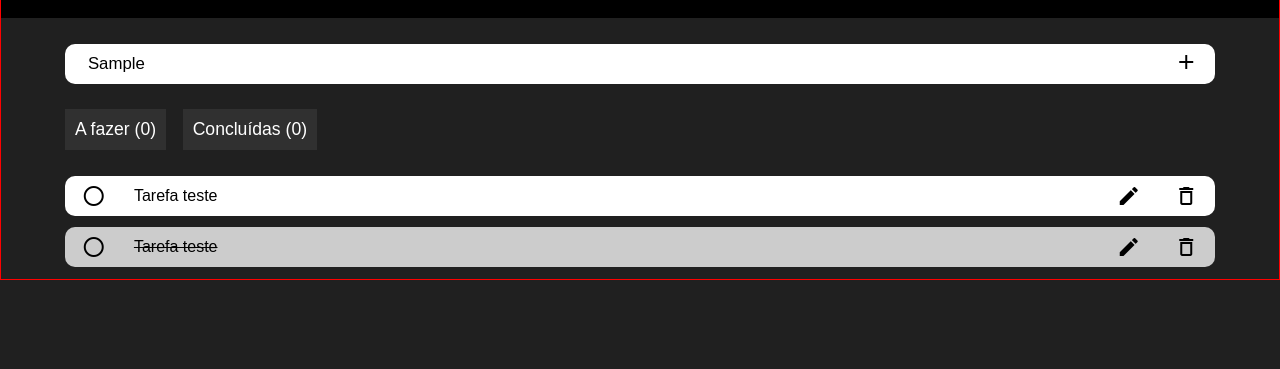
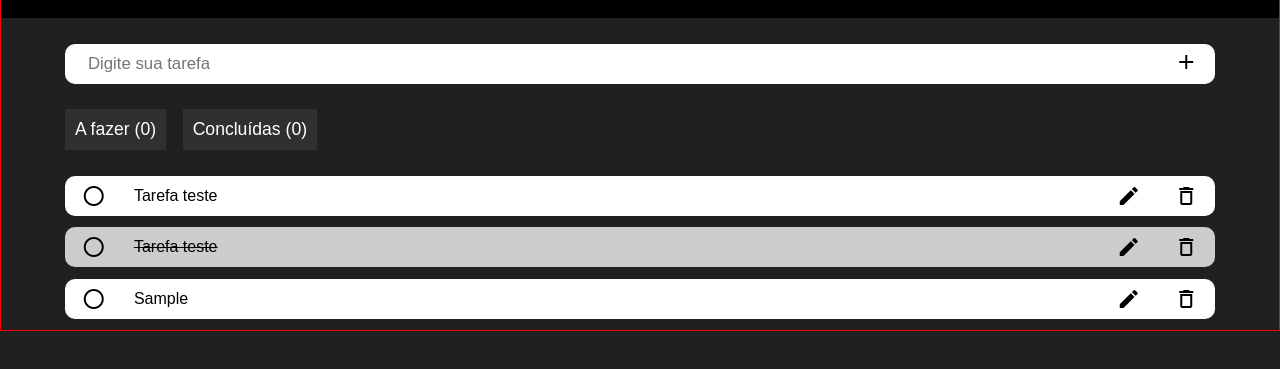
Before and after one commit to Vitorio-Desenvolvedor/App_habito_sustentabilidade, a plain HTML site: page index.html in a window 1280 px wide. Both pictures are taken after typing "Sample" into the empty fields and a click on the button "add". Shown: the part 83-452 px from the top of the page. Drawn offline with nearby package versions, Linux system fonts and the light colour scheme; files that its build step writes are made by us from their sources.

Commit message:
Adicionei a funcionalidade de adicionar uma tarefa

```diff
--- a/index.html
+++ b/index.html
@@ -13,14 +13,14 @@
     </header>
     <div class="menu-tarefas">
         <div class="div-input-tarefa">
-            <input id="input-tarefa" placeholder="Digite sua tarefa" type="text">
-            <button id="btn-addtarefa"><span class="material-icons">add</span></button>
+            <input onfocus="limparPlaceholder()" id="input-tarefa" placeholder="Digite sua tarefa" type="text">
+            <button onclick="funcAddTarefa()" id="btn-addtarefa"><span class="material-icons">add</span></button>
         </div>
         <div class="opcoes-tarefa">
             <button id="btn-afazer">A fazer (0)</button>
             <button id="btn-concluidas">Concluídas (0)</button>
         </div>
-        <div class="container-tarefas">
+        <div id="containerTarefas" class="container-tarefas">
             <div class="tarefa">
                 <div class="tarefa-icon">
                     <!-- <span class="material-icons">check_circle_outline</span> -->
--- a/index.js
+++ b/index.js
@@ -0,0 +1,43 @@
+let input_tarefa = document.getElementById("input-tarefa");
+let btn_addTarefa = document.getElementById("btn-addtarefa");
+let containerTarefas = document.getElementById("containerTarefas");
+const dicionarioTarefas = {};
+
+
+function funcAddTarefa(){
+    let texto_tarefa = input_tarefa.value;
+    if ((texto_tarefa === "") || (texto_tarefa === undefined) || (texto_tarefa === null)){
+        input_tarefa.placeholder = "Digite uma tarefa para poder adicioná-la";
+        return;
+    };
+    containerTarefas.innerHTML +=
+    `<div class="tarefa">
+        <div class="tarefa-icon">
+            <span class="material-icons">radio_button_unchecked</span>
+        </div>
+        <div class="tarefa-texto">
+            ${texto_tarefa}
+        </div>
+        <div class="tarefa-opcoes">
+            <div class="btn-editar">
+                <span class="material-icons">edit</span>
+            </div>
+            <div class="btn-delete">
+                <span class="material-icons">delete_outline</span>
+            </div>
+        </div>
+    </div>`;
+    input_tarefa.value = "";
+    input_tarefa.onfocus();
+
+}
+function limparPlaceholder(){
+    input_tarefa.placeholder = "Digite sua tarefa";
+}
+
+input_tarefa.addEventListener("keyup", function(event) {
+    if (event.key === "Enter") {
+        event.preventDefault();
+        btn_addTarefa.click();
+    }
+});
```
